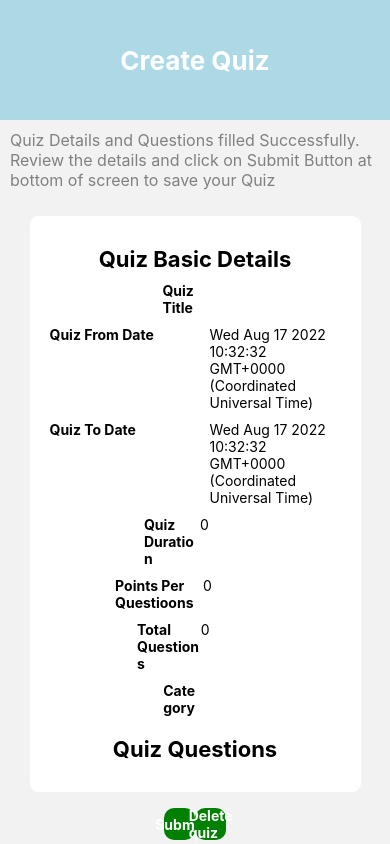
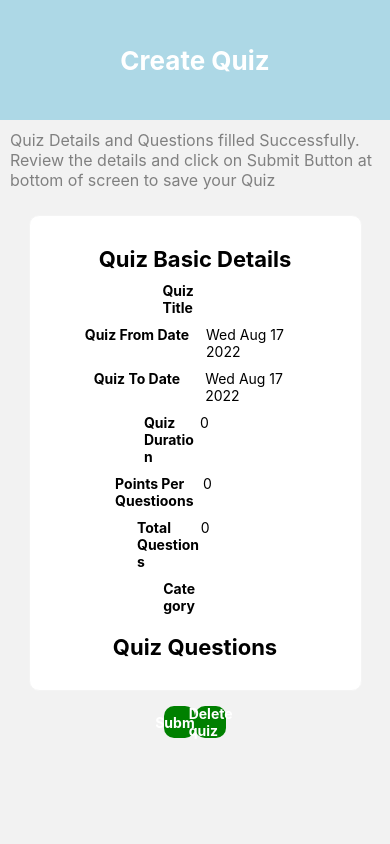
Before and after one commit to gem-udit/createquizform, a React Native app: screen /quizDetails in a window 390 px wide. Built offline with nearby package versions, Linux system fonts and the light colour scheme.

Commit message:
timestamp

```diff
--- a/package.json
+++ b/package.json
@@ -35,6 +35,7 @@
     "react-native-picker-cascader": "^1.0.0",
     "react-native-safe-area-context": "^4.3.3",
     "react-native-screens": "^3.17.0",
+    "react-native-styled-datepicker": "^1.0.5",
     "react-native-web": "0.17.7"
   },
   "devDependencies": {
--- a/src/screens/components/BasicDetailsForm.tsx
+++ b/src/screens/components/BasicDetailsForm.tsx
@@ -2,6 +2,9 @@ import React, { useContext, useEffect, useState } from "react";
 import { QuizContext } from "../../context/QuizContextApi";
 import Dropdown from "react-native-element-dropdown/src/components/Dropdown";
 import DateTimePicker from "@react-native-community/datetimepicker";
+import DatePickerCalendar from 'react-native-calendarview-datepicker';
+import Calendar from 'react-native-calendar-datepicker';
+import moment from "moment";
 import {
   View,
   Text,
@@ -25,6 +28,8 @@ const BasicDetailForm = ({ navigation }) => {
   const [saveLogoBtnClickedError, setSaveLogoBtnClickedError] = useState("");
   let { quiz, setQuiz }: any = useContext(QuizContext);
   const integerRegExp = RegExp(/^[0-9]+$/);
+  const [date, setDate] = useState(moment());
+  const [state, setState] = useState(moment());
   const categories = [
     {
       text: "Sports",
@@ -286,6 +291,14 @@ const BasicDetailForm = ({ navigation }) => {
             <View style={styles.quizCard}>
               <View style={styles.quizCardTextContainer}>
                 <Text style={styles.quizCardText}>Fill Quiz Basic Details</Text>
+                <DatePickerCalendar date={date} onChange={(selectedDate) => setDate(selectedDate)} />
+                {/* <Calendar
+                  onChange={(date) => setState(date)}
+                  date={state}
+                  // selected={state.date}
+                  minDate={moment().startOf('day')}
+                  maxDate={moment().add(10, 'years').startOf('day')}
+                /> */}
               </View>
               {quiz.Basic_Details.logoUrl.length !== 0 && (
                 <View style={styles.imageContainer}>
@@ -379,7 +392,7 @@ const BasicDetailForm = ({ navigation }) => {
                   <View>
                     <View style={styles.pickedDateContainer}>
                       <Text style={styles.pickedDate}>
-                        {quiz.Basic_Details.TimePeriod.start}
+                        {(new Date(quiz.Basic_Details.TimePeriod.start)).toDateString()}
                       </Text>
                     </View>
                     {!isPickerShowFromDate && (
@@ -403,7 +416,7 @@ const BasicDetailForm = ({ navigation }) => {
                     )}
                     <View style={styles.pickedDateContainer}>
                       <Text style={styles.pickedDate}>
-                        {quiz.Basic_Details.TimePeriod.end}
+                        {(new Date(quiz.Basic_Details.TimePeriod.end)).toDateString()}
                       </Text>
                     </View>
                     {!isPickerShowToDate && (
--- a/src/screens/components/QuizDetails.tsx
+++ b/src/screens/components/QuizDetails.tsx
@@ -13,10 +13,10 @@ import { collection, addDoc } from "firebase/firestore";
 const QuizDetails = ({ navigation, }) => {
   const { quiz, clearquiz, deletequiz }: any = useContext(QuizContext);
   //console.log(quiz)
-  useEffect(()=>{
+  useEffect(() => {
     console.log(quiz);
     console.log("------------");
-  },[navigation,quiz])
+  }, [navigation, quiz])
   const handleRemoveItem = async (id: Object) => {
     deletequiz(id);
   }
@@ -75,13 +75,13 @@ const QuizDetails = ({ navigation, }) => {
               <View style={styles.basicDetailRow}>
                 <Text style={styles.basicDetailTitle}>Quiz From Date</Text>
                 <Text style={styles.basicDetailData}>
-                  {quiz.Basic_Details.TimePeriod.start}
+                  {(new Date(quiz.Basic_Details.TimePeriod.start)).toDateString()}
                 </Text>
               </View>
               <View style={styles.basicDetailRow}>
                 <Text style={styles.basicDetailTitle}>Quiz To Date</Text>
                 <Text style={styles.basicDetailData}>
-                  {quiz.Basic_Details.TimePeriod.end}
+                  {(new Date(quiz.Basic_Details.TimePeriod.end)).toDateString()}
                 </Text>
               </View>
               <View style={styles.basicDetailRow}>
```
Also changed, not shown: 1 other file (tests, documents, lock files or other folders).
